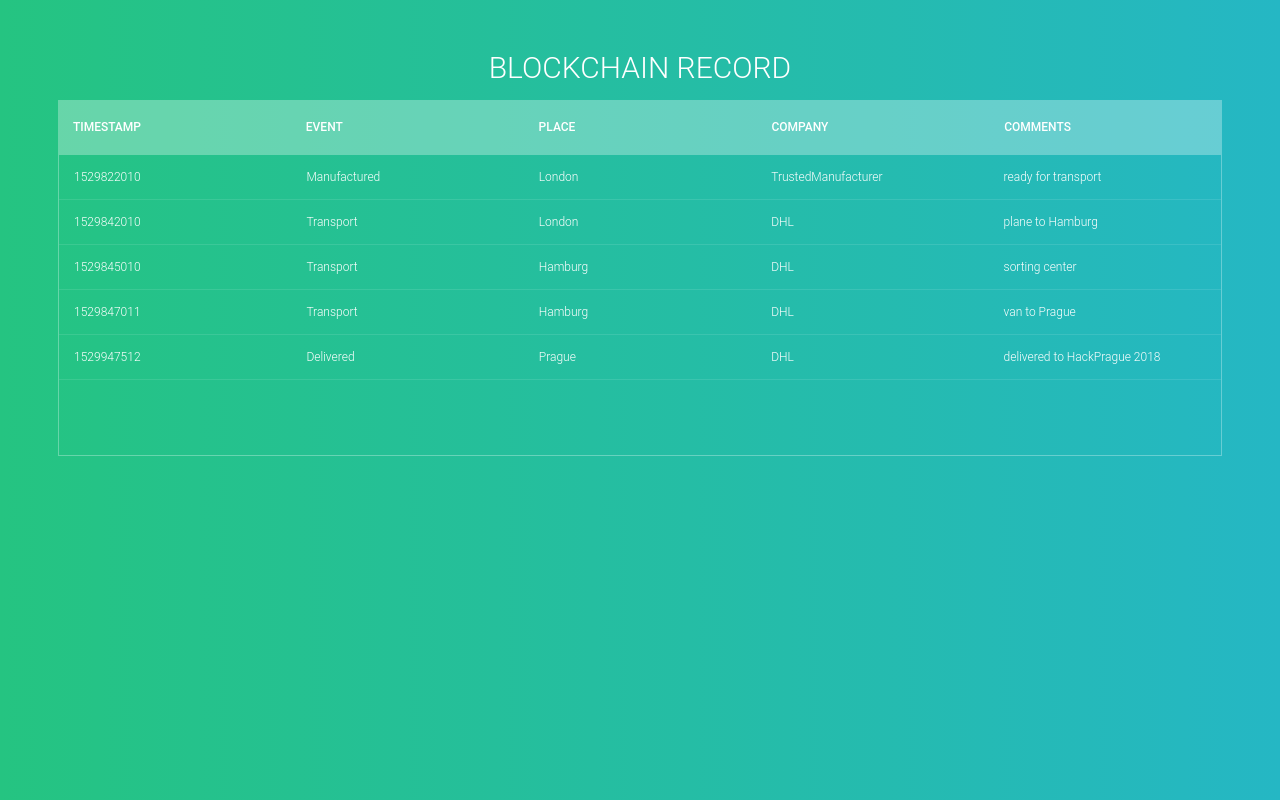
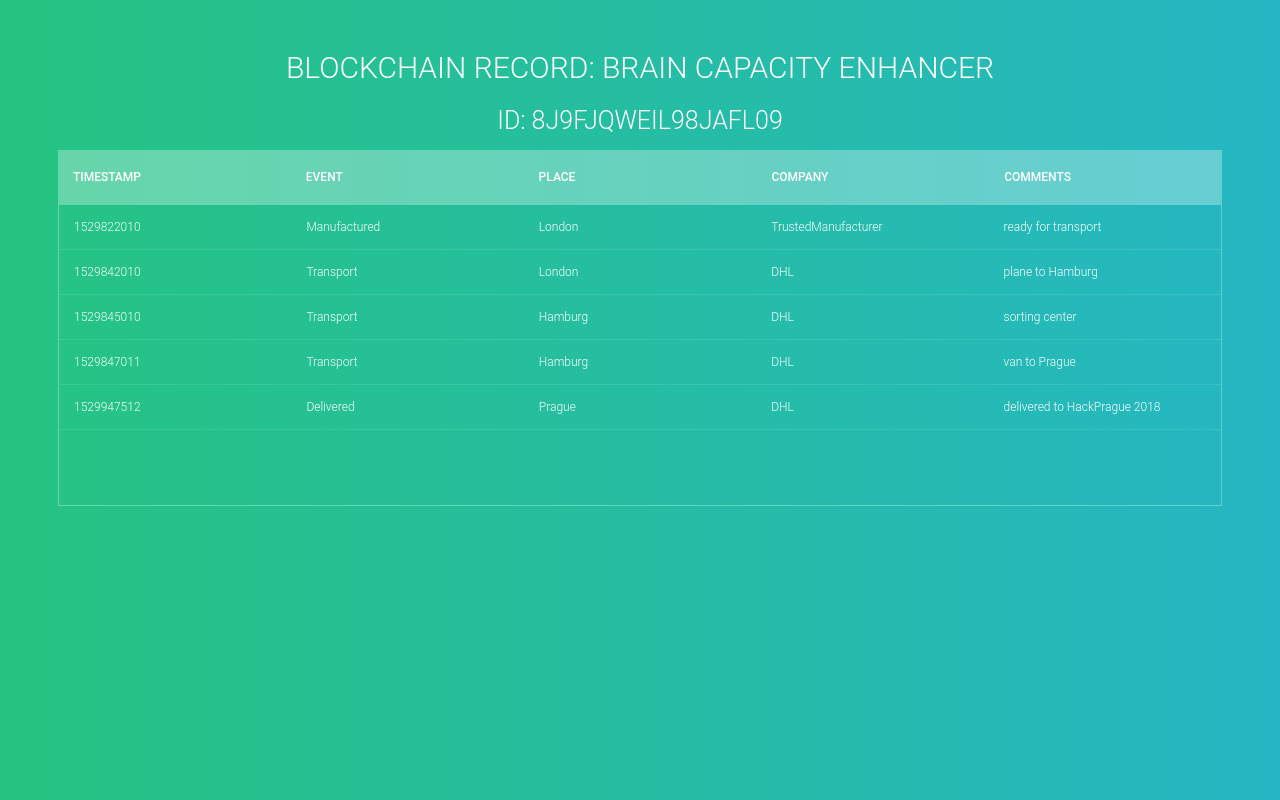
Before and after one commit to brinka/blockchain-ui, a React (Create React App) app: page / in a window 1280 px wide. Built offline with nearby package versions, Linux system fonts and the light colour scheme.

Commit message:
h2 heading

```diff
--- a/src/index.css
+++ b/src/index.css
@@ -7,6 +7,16 @@ h1{
   text-align: center;
   margin-bottom: 15px;
 }
+
+h2{
+  font-size: 25px;
+  color: #fff;
+  text-transform: uppercase;
+  font-weight: 300;
+  text-align: center;
+  margin-bottom: 15px;
+}
+
 table{
   width:100%;
   table-layout: fixed;
--- a/src/index.js
+++ b/src/index.js
@@ -21,7 +21,8 @@ function Record(props) {
 function Table() {
   return (
     <section>
-      <h1>Blockchain Record</h1>
+      <h1>Blockchain Record: Brain Capacity Enhancer</h1>
+      <h2>ID: 8J9fjqweIl98jAfl09</h2>
       <div class="tbl-header">
         <table cellpadding="0" cellspacing="0" border="0">
           <thead>
```
